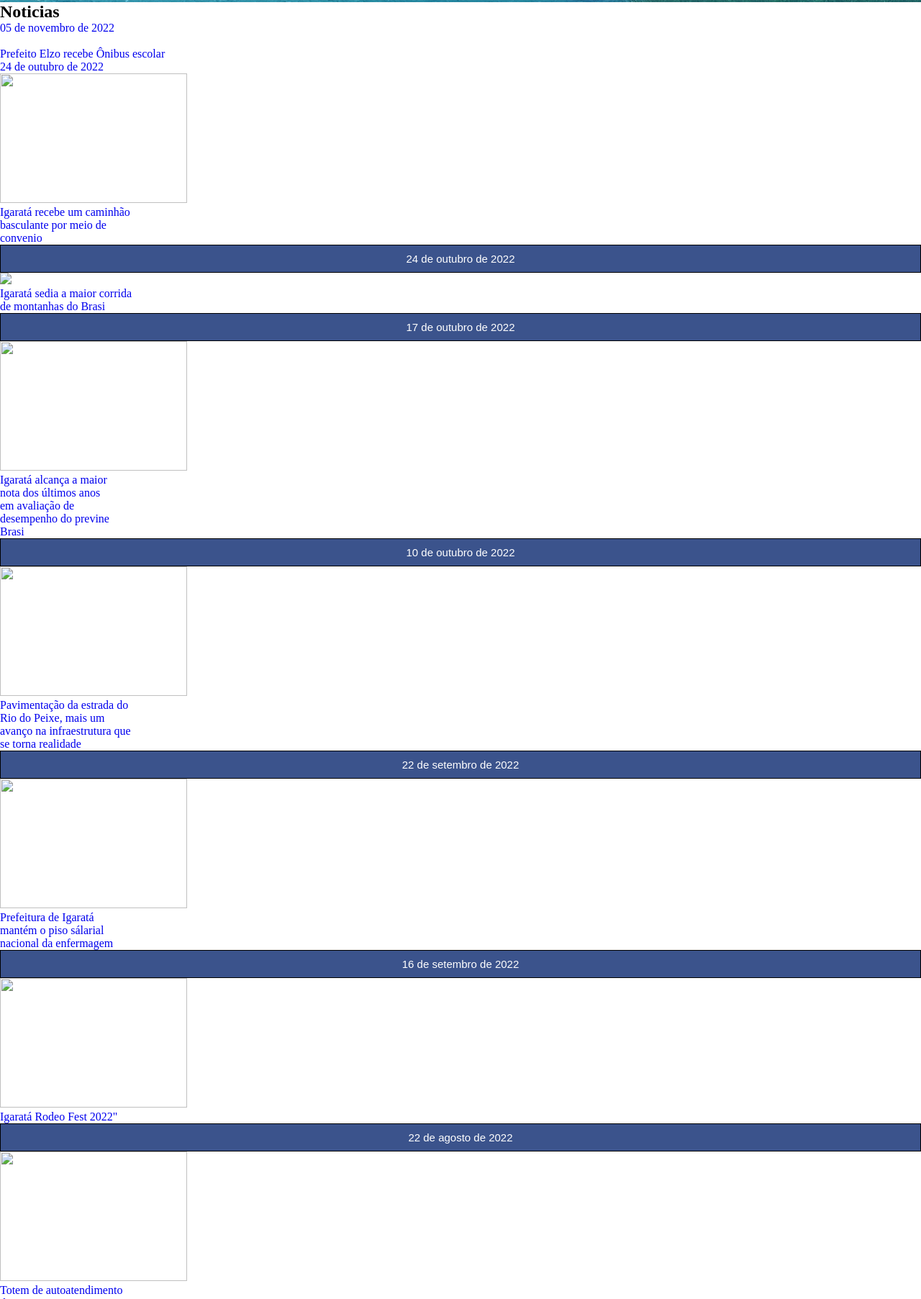
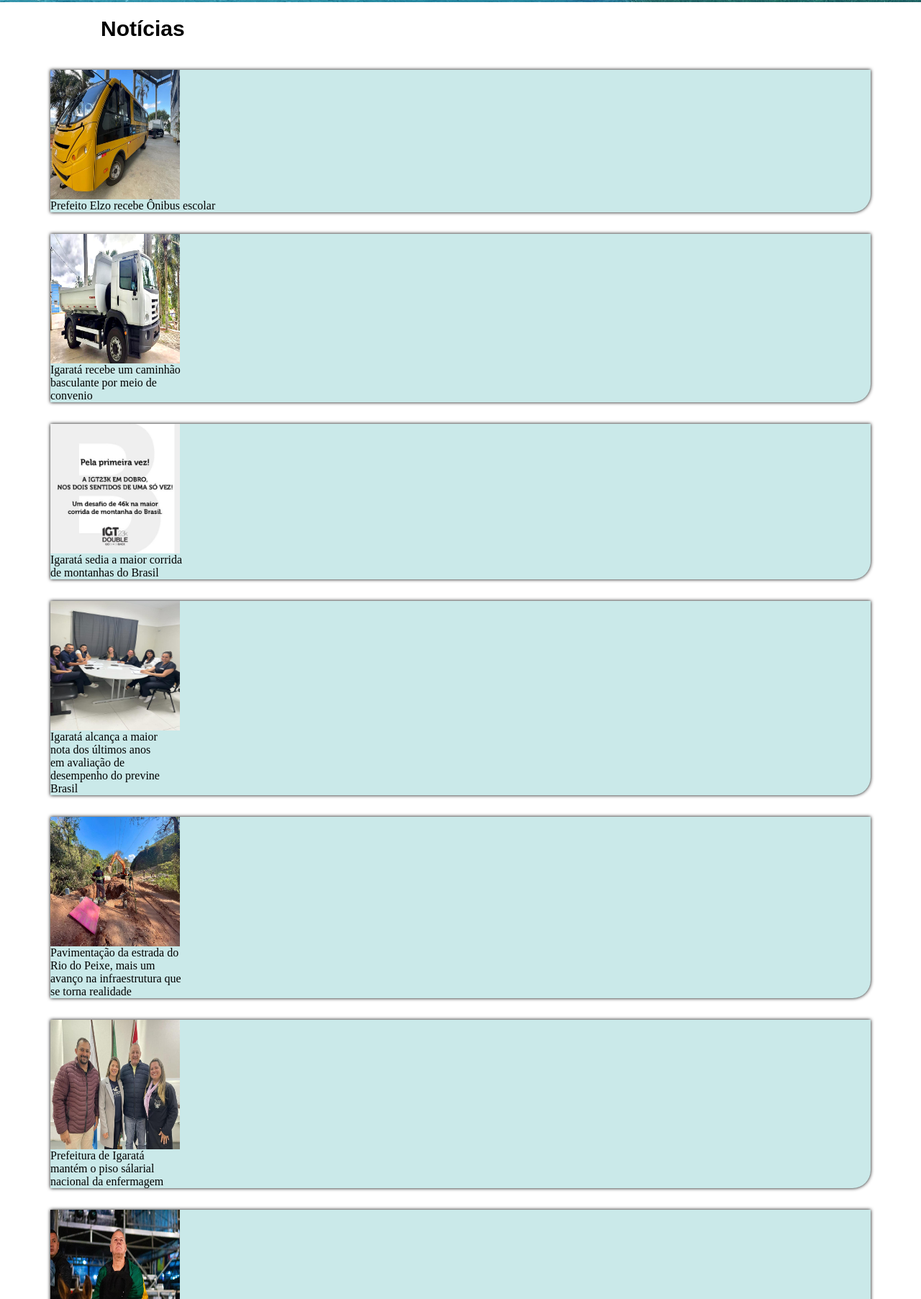
Before and after one commit to emersonsssouza/projeto-prefeitura, a plain HTML site: page index.html in a window 1280 px wide. Shown: the part 995-2800 px from the top of the page at 72% size. Drawn offline with nearby package versions, Linux system fonts and the light colour scheme; files whose address does not match are found by name.

Commit message:
atualização de projeto
divs e classes da area de noticias estão sendo refeitas

```diff
--- a/index.html
+++ b/index.html
@@ -96,73 +96,67 @@
   </div>
 </section>
 
-<article id="grupo-noticias">
-  <h1>Noticias</h1>
+  <article id="container-noticias">
+    <h1>Notícias</h1>
+  </article>
 
-<div class="noticias">
-  <a href="https://www.igarata.sp.gov.br/imprensa/noticias/prefeito-elzo-recebe-onibus-escolar-">
-    <p class="titulo">05 de novembro de 2022</p>
-      <img src="imagens/onibus.jpeg" alt="">
-        <p>Prefeito Elzo recebe Ônibus escolar</p>
-  </a>
-</div>
+  <aside class="home-noticias">
+    <article class="list-item">
+      <div class="box">
+        <img src="noticias/onibus.jpeg" alt="" title="oi">
+        <span>Prefeito Elzo recebe Ônibus escolar</span>
+      </div>
+    </article>
 
-<div class="noticias">
-  <a href="https://www.igarata.sp.gov.br/imprensa/noticias/igarata-recebe-um-caminhao-basculante-por-meio-de-convenio">
-    <p class="titulo">24 de outubro de 2022</p>
-      <img src="imagens/caminhao.jpg" width="260" height="180" alt="">
-        <p>Igaratá recebe um caminhão <br> basculante por meio de <br>convenio</p>
-  </a>
-</div>
+    <article class="list-item">
+      <div class="box">
+        <img src="noticias/caminhao.jpg" alt="">
+        <span>Igaratá recebe um caminhão <br> basculante por meio de <br>convenio</span>
+      </div>
+    </article>
 
-<div class="noticias">
-  <a href="https://www.igarata.sp.gov.br/imprensa/noticias/igarata-sedia-a-maior-corrida-de-montanhas-do-brasil">
-    <p class="texto">24 de outubro de 2022</p>
-      <img src="imagens/corrida.jpeg" width="260" height="180" alt=" ">
-        <p>Igaratá sedia a maior corrida <br> de montanhas do Brasi</p>
-  </a>
-</div>
+    <article class="list-item">
+      <div class="box">
+        <img src="noticias/corrida.jpeg" alt=" ">
+        <span>Igaratá sedia a maior corrida <br> de montanhas do Brasil</span>
+      </div>
+    </article>
 
-<div class="noticias">
-  <a href="https://www.igarata.sp.gov.br/imprensa/noticias/igarata-alcanca-maior-nota-dos-ultimos-anos-em-avaliacao-de-desempenho-do-previne-brasil">
-    <p class="texto">17 de outubro de 2022</p>
-      <img src="imagens/nota.jpg" width="260" height="180" alt="">
-        <p>Igaratá alcança a maior <br> nota dos últimos anos <br> em avaliação de <br> desempenho do previne <br> Brasi</p>
-  </a>
-</div>
+    <article class="list-item">
+      <div class="box">
+        <img src="noticias/nota.jpg" alt="">
+        <span>Igaratá alcança a maior <br> nota dos últimos anos <br> em avaliação de <br> desempenho do previne <br> Brasil</span>
+      </div>
+    </article>
 
-<div class="noticias">
-  <a href="https://www.igarata.sp.gov.br/imprensa/noticias/pavimentacao-da-estrada-do-rio-do-peixe-mais-um-avanco-na-infraestrutura-que-se-torna-realidade">
-    <p class="texto">10 de outubro de 2022</p>
-      <img src="imagens/pavimentação.jpg" width="260" height="180" alt="">
-        <p>Pavimentação da estrada do <br> Rio do Peixe, mais um <br> avanço na infraestrutura que <br> se torna realidade</p>
-  </a>
-</div>
+    <article class="list-item">
+      <div class="box">
+        <img src="noticias/pavimentação.jpg" alt="">
+        <span>Pavimentação da estrada do <br> Rio do Peixe, mais um <br> avanço na infraestrutura que <br> se torna realidade</span>
+      </div>
+    </article>
 
-<div class="noticias">
-  <a href=https://www.igarata.sp.gov.br/imprensa/noticias/refeitura-de-igarata-mantem-o-piso-salarial-nacional-da-enfermagem"">
-    <p class="texto">22 de setembro de 2022</p>
-      <img src="imagens/piso salarial.jpg" width="260" height="180" alt="" >
-        <p>Prefeitura de Igaratá <br> mantém o piso sálarial <br> nacional da enfermagem</p>
-  </a>
-</div>
+    <article class="list-item">
+      <div class="box">
+        <img class="imgnot" src="noticias/piso salarial.jpg"  alt="" >
+        <span>Prefeitura de Igaratá <br> mantém o piso sálarial <br> nacional da enfermagem</span>
+      </div>
+    </article>
 
-<div class="noticias">
-  <a href="https://www.igarata.sp.gov.br/imprensa/noticias/igarata-rodeo-fest-2022-2">
-    <p class="texto">16 de setembro de 2022</p>
-      <img src="imagens/rodeo.jpg" width="260" height="180" alt="">
-        <p>Igaratá Rodeo Fest 2022"</p>
-  </a>
-</div>
+    <article class="list-item">
+      <div class="box">
+        <img src="noticias/rodeo.jpg" alt="">
+        <span>Igaratá Rodeo Fest 2022</span>
+      </div>
+    </article>
 
-<div class="noticias">
-  <a href="https://www.igarata.sp.gov.br/imprensa/noticias/totem-de-autoatendimento-do-poupatempo">
-    <p class="texto">22 de agosto de 2022</p>
-      <img src="imagens/totem.jpg" width="260" height="180" alt="" >
-        <p>Totem de autoatendimento <br> do PoupaTempo</p>
-  </a>
-</div>
-</article>
+    <article class="list-item">
+      <div class="box">
+        <img src="noticias/totem.jpg" alt="" >
+        <span>Totem de autoatendimento <br> do PoupaTempo</span>
+      </div>
+    </article>
+</aside>
 
 <aside id="grupo-turismo">
   <img id="banner-vacinacao" src="" alt="Vacinação covid-19">
--- a/javascript/script.js
+++ b/javascript/script.js
@@ -1,7 +1,6 @@
     let agora = new Date()
     let dia = agora.getDate();
-    let mes = agora.getMonth();
-    let mesatual = agora.getUTCMonth();
+    let mes = agora.getMonth() +1;
     let ano = agora.getFullYear();
     console.log(`${dia} de ${mes} de ${ano}`);
 
--- a/style.css
+++ b/style.css
@@ -162,7 +162,7 @@ div#pesquisa > span {
 
 
 div#diario {
-
+   margin: auto;
 }
 
 div#diario > a {
@@ -235,6 +235,49 @@ div.menu-secundario > ul > li > a {
    text-decoration: none;
 }
 
+article#container-noticias {
+   background-color: white;
+}
+
+article#container-noticias > h1 {
+   font-family: Arial, Helvetica, sans-serif;
+   font-size: 30px;
+   padding: 10px;
+   margin: 10px 130px;
+}
+
+aside.home-noticias {
+ margin-top: 20px;
+ margin-bottom: 20px;
+ padding-top: 10px;
+ padding-bottom: 10px;
+ max-width: 1200px;
+ margin-left: auto;
+ margin-right: auto;
+ padding-left: 30px;
+ padding-right: 30px;
+}
+
+article.list-item {
+   background-color: #cae9e9;
+   box-shadow: 0px 0px 5px black;
+   border-bottom-right-radius: 25px;
+   align-content: flex-start;
+   grid-row: 10px;
+   display: grid;
+   margin-bottom: 30px;
+}
+
+div.box {
+  display: grid;
+  grid-template-columns: repeat(4);
+  box-sizing: inherit;
+}
+
+div.box > img {
+   width: 180px;
+   height: 180px;
+}
 
 
 
@@ -248,26 +291,9 @@ div.menu-secundario > ul > li > a {
 
 
 
-div.conteudo-primario {
-    background-color: white;
-    display: flex;
-    flex-direction: row;
-    justify-content: space-around;
-    align-items: center;
-    margin-right: 90px;
-}
 
- div#busca {
-    background-color: black;
-    border: solid 1px black;
-    border-radius:  20px;
-    font-size: 20px;
-    width: 300px;
-    height: 35px;
-    color: white;
-    padding: 5px;
-    margin: 0px 10px 0px 10px ;
-}
+
+
 
  div#txtbusca {
     background-color: black;
```
